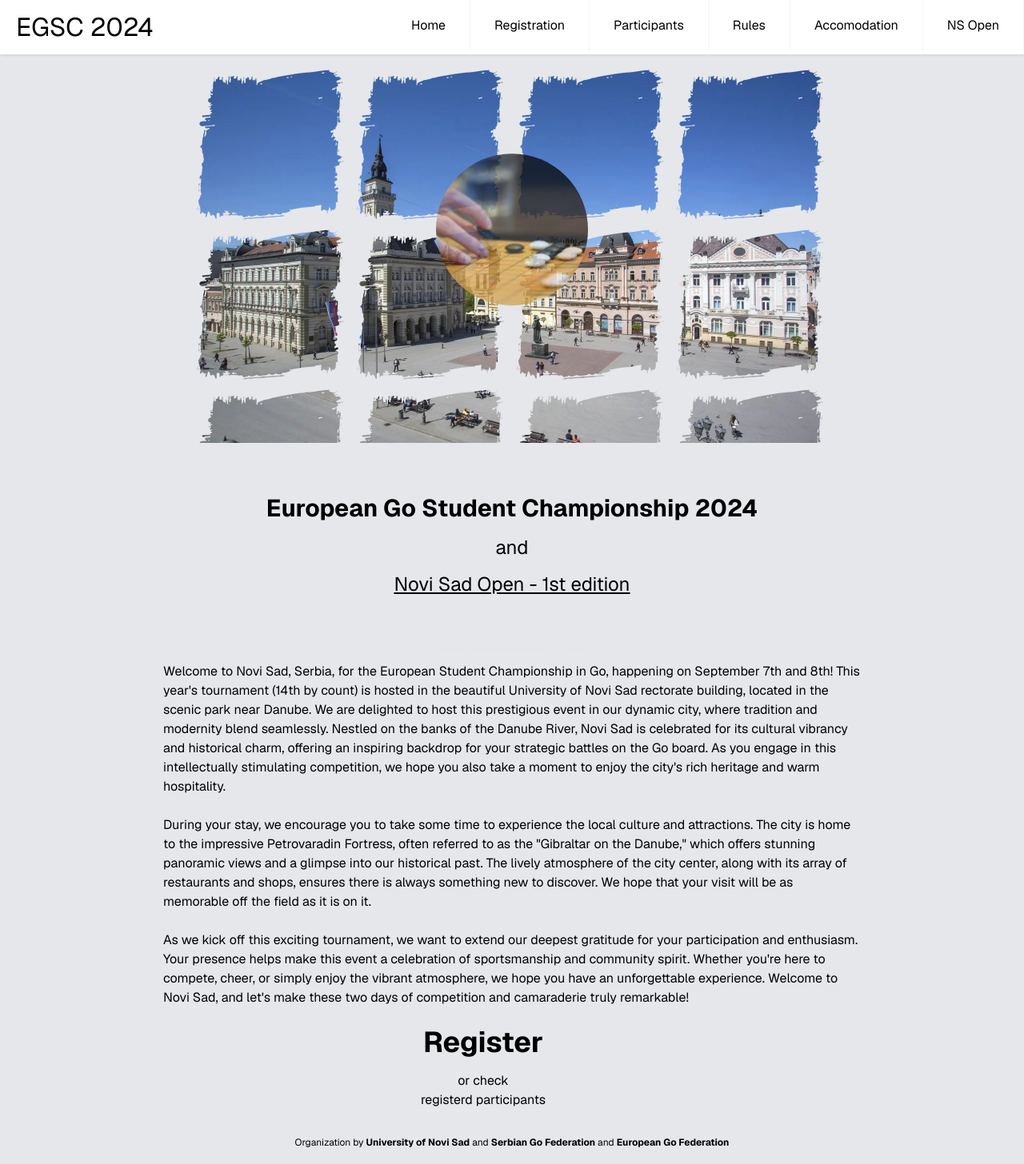
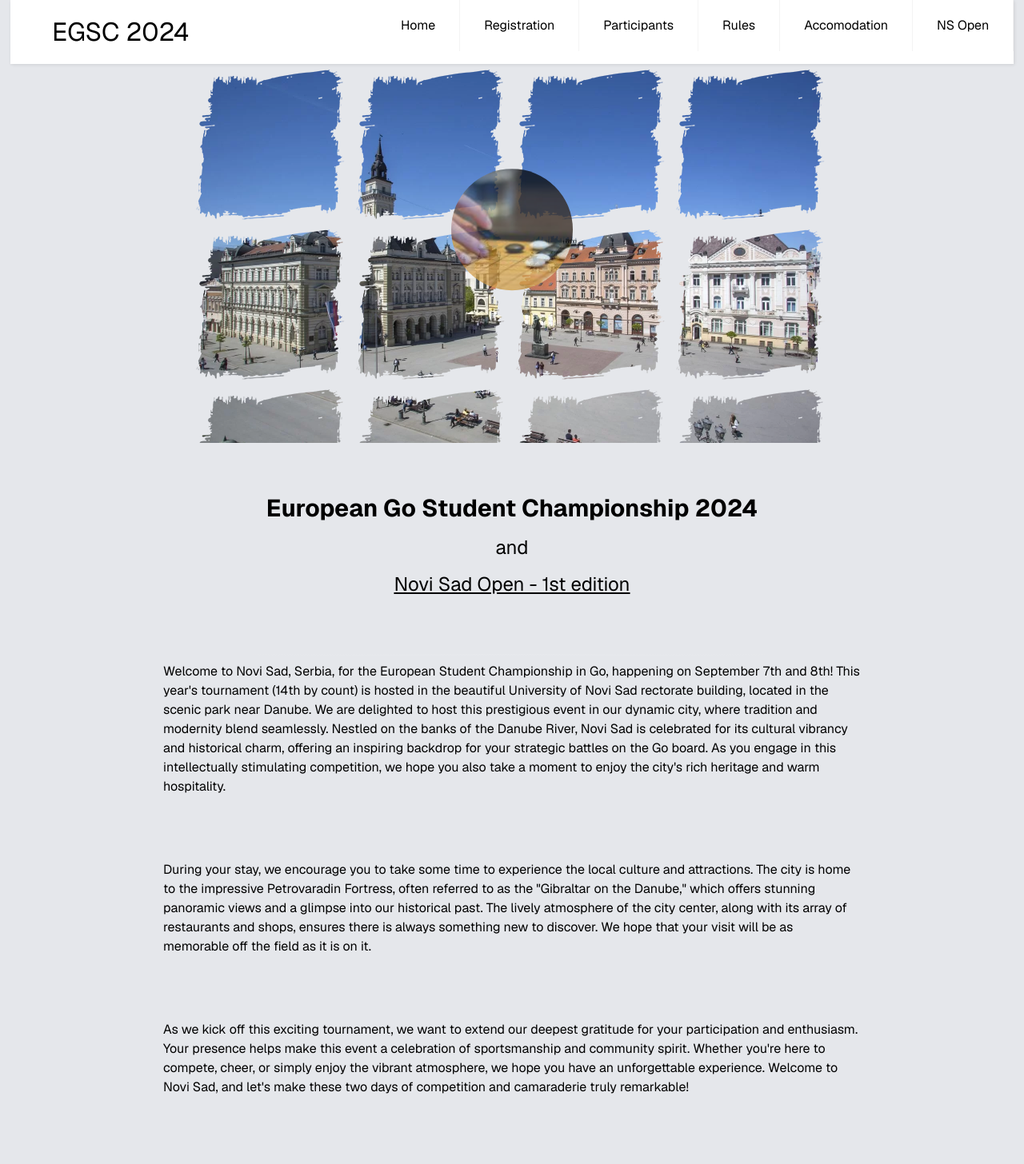
Before and after one commit to mih4ajlo/egsc24.in.rs, a Next.js app: page / in a window 1280 px wide. Shown: the top 1456 px of the page at 80% size. Built offline with nearby package versions, Linux system fonts and the light colour scheme.

Commit message:
neki menu

```diff
--- a/app/page.tsx
+++ b/app/page.tsx
@@ -4,9 +4,9 @@ import Link from "next/link";
 
 export default async function Index() {
   return (
-    <div className="flex-1 w-full flex flex-col gap-20 items-center">
+    <div className="flex-1  flex flex-col gap-20 items-center">
       <div className="flex-1 flex flex-col gap-20 max-w-4xl px-3">
-        <main className="flex-1 flex flex-col gap-6">
+
           <p>
             Welcome to Novi Sad, Serbia, for the European Student Championship
             in Go, happening on September 7th and 8th! This year's tournament
@@ -46,9 +46,9 @@ export default async function Index() {
               <h2 className="font-bold text-4xl mb-4">Register</h2>
             </Link>{" "}
             or check <br />
-            <Link href={"/participants"}>registerd participants</Link>
+            <Link className="underline" href={"/participants"}>registerd participants</Link>
           </div>
-        </main>
+
       </div>
     </div>
   );
--- a/components/header.module.css
+++ b/components/header.module.css
@@ -7,7 +7,7 @@
     content: url('/slike/go_tabla.jpg');
     position: absolute;
     opacity: .75;
-    clip-path: circle(95px at 65% 50%);
+    clip-path: circle(9.5dvh at 65% 50%);
     bottom: 0;
     left: -15%;
     /* https://bennettfeely.com/clippy/ */
@@ -17,9 +17,12 @@
 
 .header {
     background-color: #fff;
+    display: grid;
+    justify-items: end;
+    grid-template-columns: 15rem 1fr;
     box-shadow: 1px 1px 4px 0 rgba(0,0,0,.1);
     position: fixed;
-    width: 100%;
+    width: 98vw;
     z-index: 3;
     top: 0;
   }
@@ -45,10 +48,9 @@
   }
 
   .header .logo {
-    display: block;
-    float: left;
+
     font-size: 2em;
-    padding: 10px 20px;
+    padding: 1rem ;
     text-decoration: none;
   }
 
@@ -65,7 +67,6 @@
   .header .menuIcon {
     cursor: pointer;
     display: inline-block;
-    float: right;
     padding: 28px 20px;
     position: relative;
     user-select: none;
--- a/components/menu.jsx
+++ b/components/menu.jsx
@@ -14,6 +14,7 @@ export default function Menu() {
         <a href="" className={classes.logo}>
           EGSC 2024
         </a>
+        <div>
           <input className={classes.menuBtn} type="checkbox" id="menuBtn" />
           <label className={classes.menuIcon} for="menuBtn">
             <span className={classes.navicon}></span>
@@ -38,6 +39,7 @@ export default function Menu() {
               <Link href="/nsOpen">NS Open</Link>
             </li>
           </ul>
+        </div>
       </header>
     </>
   );
```
Lines whose indentation alone changed are shown as unchanged.
